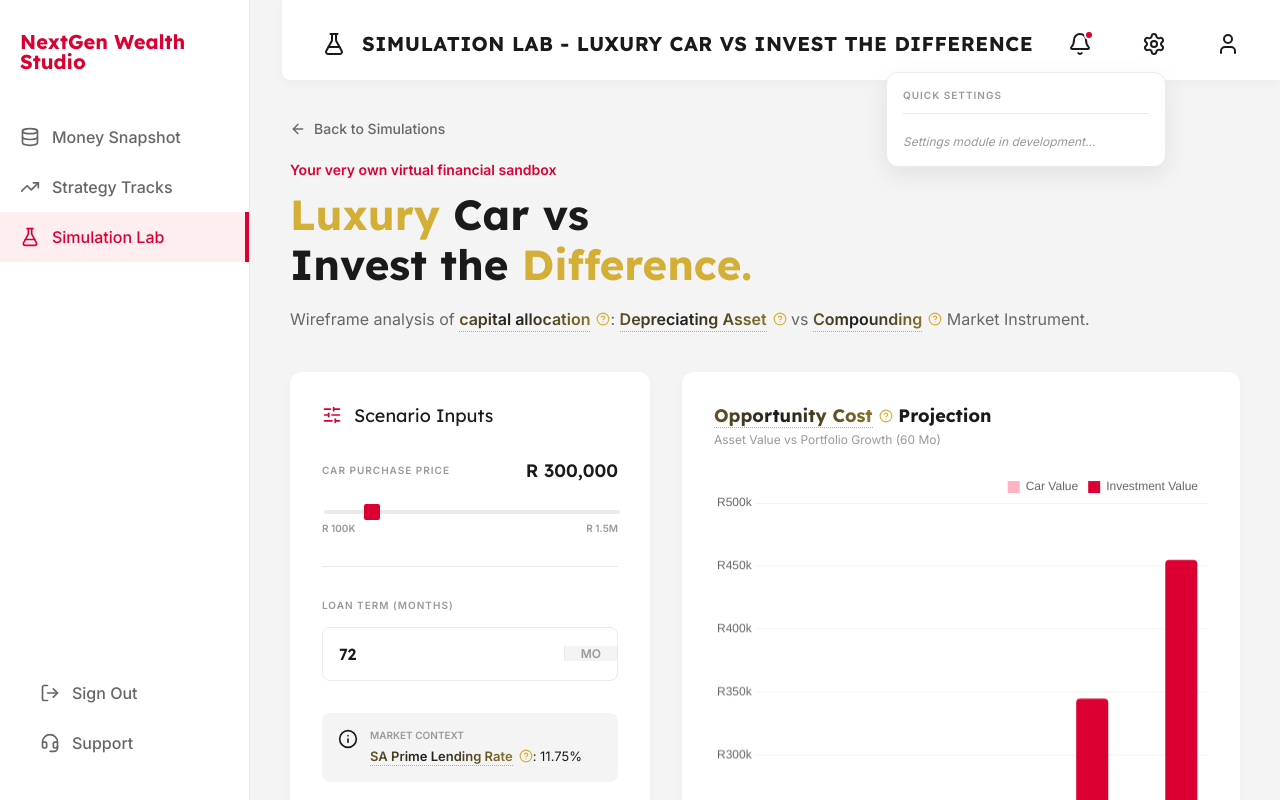
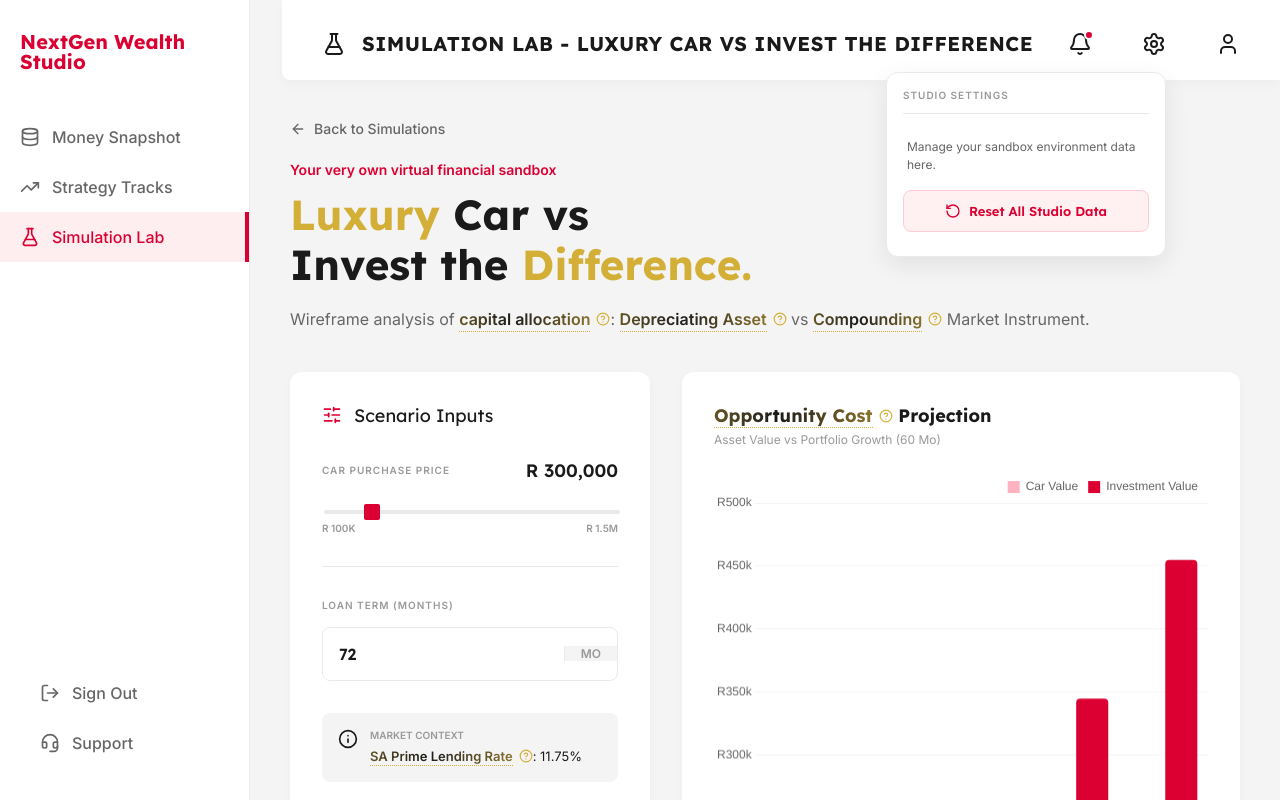
Before and after one commit to Truth2004/wealth-studio, a React (Vite) app: page /simulation-lab/car-vs-invest in a window 1280 px wide. Both pictures are taken after a click on the button 1154 px from the left and 44 px from the top of the page. Built offline with nearby package versions, Linux system fonts and the light colour scheme.

Commit message:
Added top bar functionality
Added sign out on user profile button.
Added Reset data in gear wheel.

```diff
--- a/src/components/TopBar.jsx
+++ b/src/components/TopBar.jsx
@@ -1,15 +1,21 @@
 import { useState, useRef, useEffect } from 'react';
-import { Bell, Settings, User } from 'lucide-react';
+import { Bell, Settings, User, RotateCcw, LogOut } from 'lucide-react';
+import { useNavigate } from 'react-router-dom';
+import { useFinancials } from '../context/FinancialContext'; // Bring in context for the profile data
 import '../styles/TopBar.css';
 
 const TopBar = ({ title, icon, notifications = [] }) => {
+  const navigate = useNavigate();
+  const { financials } = useFinancials(); // Access global state
+
   const [isSettingsOpen, setIsSettingsOpen] = useState(false);
   const [isNotifOpen, setIsNotifOpen] = useState(false);
+  const [isProfileOpen, setIsProfileOpen] = useState(false); // New state for profile
 
   const settingsRef = useRef(null);
   const notifRef = useRef(null);
+  const profileRef = useRef(null); // New ref for profile
 
-  // Close dropdowns if clicked outside
   useEffect(() => {
     const handleClickOutside = (event) => {
       if (settingsRef.current && !settingsRef.current.contains(event.target)) {
@@ -18,12 +24,37 @@ const TopBar = ({ title, icon, notifications = [] }) => {
       if (notifRef.current && !notifRef.current.contains(event.target)) {
         setIsNotifOpen(false);
       }
+      if (profileRef.current && !profileRef.current.contains(event.target)) {
+        setIsProfileOpen(false);
+      }
     };
     document.addEventListener('mousedown', handleClickOutside);
     return () => document.removeEventListener('mousedown', handleClickOutside);
   }, []);
 
   const hasNotifications = notifications.length > 0;
+
+  // === SETTINGS LOGIC ===
+  const handleResetData = () => {
+    if (window.confirm("Are you sure you want to reset all your financial data? This cannot be undone.")) {
+      localStorage.removeItem('nextgen_financials');
+      navigate('/');
+      window.location.reload();
+    }
+  };
+
+  // === PROFILE LOGIC ===
+  const handleSignOut = () => {
+    // Simply navigates back to the gateway. Data persists in localStorage!
+    navigate('/');
+  };
+
+  const getTrackName = (trackId) => {
+    if (trackId === 'debt-free') return 'The Debt Free Starter';
+    if (trackId === 'property-seeker') return 'The Property Seeker';
+    if (trackId === 'global-investor') return 'The Global Investor';
+    return 'No Track Selected';
+  };
 
   return (
     <header className="topbar">
@@ -34,14 +65,15 @@ const TopBar = ({ title, icon, notifications = [] }) => {
 
       <div className="topbar-right">
 
-        {/* Notification Bell with Dropdown */}
+        {/* Notification Bell */}
         <div className="dropdown-wrapper" ref={notifRef}>
           <button
             className="action-icon"
             aria-label="Notifications"
             onClick={() => {
               setIsNotifOpen(!isNotifOpen);
-              setIsSettingsOpen(false); // Close settings if open
+              setIsSettingsOpen(false);
+              setIsProfileOpen(false);
             }}
           >
             <Bell size={24} strokeWidth={2} />
@@ -51,7 +83,6 @@ const TopBar = ({ title, icon, notifications = [] }) => {
           {isNotifOpen && (
             <div className="popup-dropdown">
               <div className="dropdown-header">Simulation Alerts</div>
-
               {hasNotifications ? (
                 <div className="notif-list">
                   {notifications.map((notif, idx) => (
@@ -68,33 +99,73 @@ const TopBar = ({ title, icon, notifications = [] }) => {
           )}
         </div>
 
-        {/* Settings Cog with Dropdown */}
+        {/* Settings Cog */}
         <div className="dropdown-wrapper" ref={settingsRef}>
           <button
             className="action-icon"
             aria-label="Settings"
             onClick={() => {
               setIsSettingsOpen(!isSettingsOpen);
-              setIsNotifOpen(false); // Close notifs if open
+              setIsNotifOpen(false);
+              setIsProfileOpen(false);
             }}
           >
             <Settings size={24} strokeWidth={2} />
           </button>
 
           {isSettingsOpen && (
-            <div className="popup-dropdown">
-              <div className="dropdown-header">Quick Settings</div>
-              <span className="dropdown-placeholder">
-                Settings module in development...
-              </span>
+            <div className="popup-dropdown settings-dropdown">
+              <div className="dropdown-header">Studio Settings</div>
+              <div className="settings-list">
+                <div className="settings-info-text">
+                  Manage your sandbox environment data here.
+                </div>
+                <button className="reset-data-btn" onClick={handleResetData}>
+                  <RotateCcw size={16} /> Reset All Studio Data
+                </button>
+              </div>
             </div>
           )}
         </div>
 
         {/* User Profile */}
-        <button className="action-icon" aria-label="User Profile">
-          <User size={24} strokeWidth={2} />
-        </button>
+        <div className="dropdown-wrapper" ref={profileRef}>
+          <button
+            className="action-icon"
+            aria-label="User Profile"
+            onClick={() => {
+              setIsProfileOpen(!isProfileOpen);
+              setIsSettingsOpen(false);
+              setIsNotifOpen(false);
+            }}
+          >
+            <User size={24} strokeWidth={2} />
+          </button>
+
+          {isProfileOpen && (
+            <div className="popup-dropdown profile-dropdown">
+              <div className="profile-header-info">
+                <div className="profile-avatar-circle">
+                  {financials.username ? financials.username.charAt(0).toUpperCase() : 'U'}
+                </div>
+                <div className="profile-text-group">
+                  <span className="profile-name">{financials.username || 'Studio Guest'}</span>
+                  <span className="profile-role">NextGen Architect</span>
+                </div>
+              </div>
+
+              <div className="profile-track-section">
+                <span className="profile-track-label">Active Strategy</span>
+                <span className="profile-track-value">{getTrackName(financials.activeTrack)}</span>
+              </div>
+
+              <button className="sign-out-btn" onClick={handleSignOut}>
+                <LogOut size={16} /> Sign Out
+              </button>
+            </div>
+          )}
+        </div>
+
       </div>
     </header>
   );
--- a/src/styles/TopBar.css
+++ b/src/styles/TopBar.css
@@ -147,3 +147,137 @@
   text-align: center;
   padding: 12px 0;
 }
+
+/* --- SETTINGS DROPDOWN SPECIFICS --- */
+.settings-dropdown {
+  min-width: 260px;
+}
+
+.settings-list {
+  display: flex;
+  flex-direction: column;
+  gap: 16px;
+  padding: 8px 0;
+}
+
+.settings-info-text {
+  font-size: 12px;
+  color: #666;
+  line-height: 1.5;
+  padding: 0 4px;
+}
+
+.reset-data-btn {
+  display: flex;
+  align-items: center;
+  justify-content: center;
+  gap: 8px;
+  width: 100%;
+  background-color: #fff0f2;
+  color: #dc0032;
+  border: 1px solid #ffccd5;
+  padding: 12px;
+  border-radius: 8px;
+  font-family: 'Lexend', sans-serif;
+  font-size: 13px;
+  font-weight: 600;
+  cursor: pointer;
+  transition: all 0.2s ease;
+}
+
+.reset-data-btn:hover {
+  background-color: #dc0032;
+  color: #ffffff;
+}
+
+/* --- PROFILE DROPDOWN SPECIFICS --- */
+.profile-dropdown {
+  min-width: 240px;
+  padding: 16px;
+}
+
+.profile-header-info {
+  display: flex;
+  align-items: center;
+  gap: 12px;
+  margin-bottom: 16px;
+  padding-bottom: 16px;
+  border-bottom: 1px solid #eaeaea;
+}
+
+.profile-avatar-circle {
+  width: 40px;
+  height: 40px;
+  background-color: #1a1a1a;
+  color: #d4af37; /* Gold accent */
+  border-radius: 50%;
+  display: flex;
+  align-items: center;
+  justify-content: center;
+  font-family: 'Lexend', sans-serif;
+  font-size: 18px;
+  font-weight: 700;
+}
+
+.profile-text-group {
+  display: flex;
+  flex-direction: column;
+}
+
+.profile-name {
+  font-family: 'Lexend', sans-serif;
+  font-size: 14px;
+  font-weight: 700;
+  color: #1a1a1a;
+}
+
+.profile-role {
+  font-size: 11px;
+  color: #999;
+  text-transform: uppercase;
+  letter-spacing: 0.5px;
+}
+
+.profile-track-section {
+  display: flex;
+  flex-direction: column;
+  gap: 4px;
+  margin-bottom: 24px;
+}
+
+.profile-track-label {
+  font-size: 10px;
+  font-weight: 700;
+  color: #999;
+  text-transform: uppercase;
+  letter-spacing: 0.5px;
+}
+
+.profile-track-value {
+  font-size: 13px;
+  font-weight: 600;
+  color: #1a1a1a;
+}
+
+.sign-out-btn {
+  display: flex;
+  align-items: center;
+  justify-content: center;
+  gap: 8px;
+  width: 100%;
+  background-color: #f4f4f5;
+  color: #1a1a1a;
+  border: 1px solid #eaeaea;
+  padding: 10px;
+  border-radius: 8px;
+  font-family: 'Lexend', sans-serif;
+  font-size: 13px;
+  font-weight: 600;
+  cursor: pointer;
+  transition: all 0.2s ease;
+}
+
+.sign-out-btn:hover {
+  background-color: #1a1a1a;
+  color: #ffffff;
+}
```
